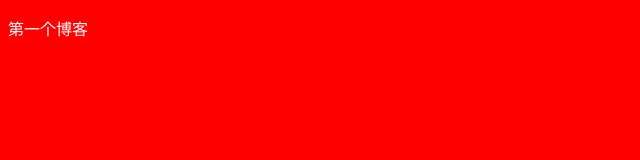
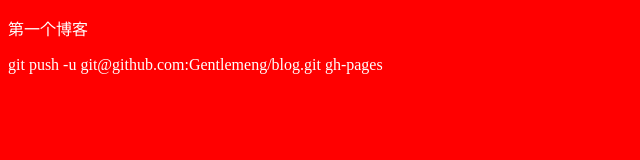
Before and after one commit to Gentlemeng/blog, a plain HTML site: page index.html in a window 1280 px wide. Shown: the whole page, without its empty margins (0-640 px from the left). Drawn offline with Linux system fonts and the light colour scheme.

Commit message:
第二次提交 -u

```diff
--- a/index.html
+++ b/index.html
@@ -9,5 +9,6 @@
 </head>
 <body>
     <p>第一个博客</p>
+    <p>git push -u git@github.com:Gentlemeng/blog.git gh-pages</p>
 </body>
 </html>
```
